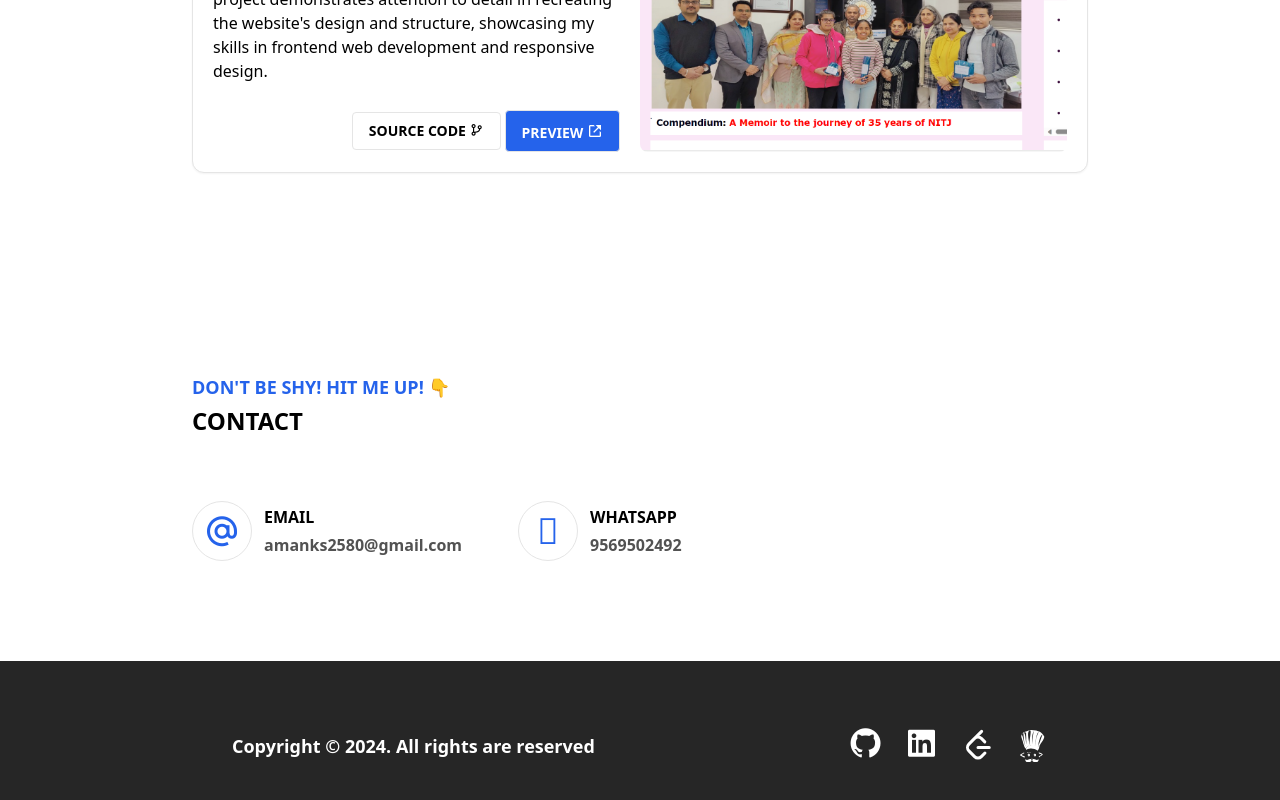
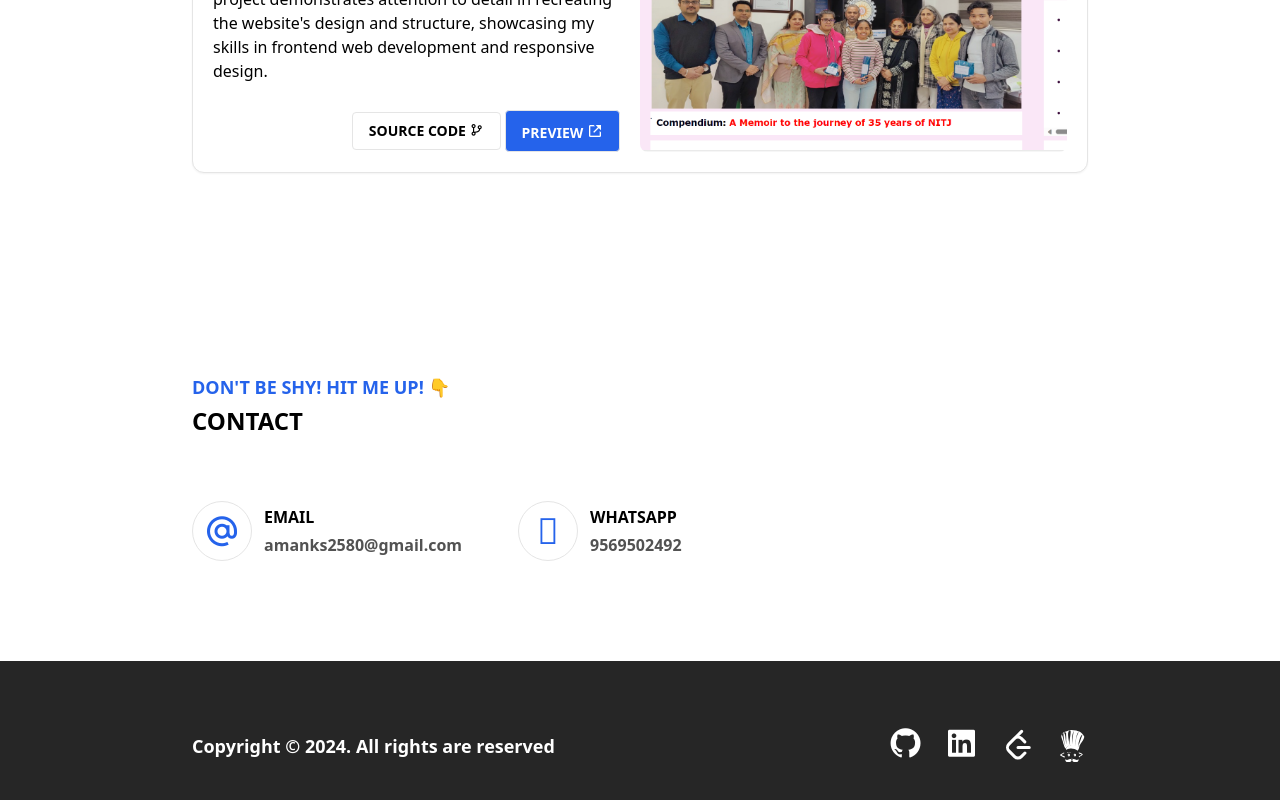
Before and after one commit to Codinewbie/portfolio, a React (Vite) app: page / in a window 1280 px wide. Shown: the part 2065-2865 px from the top of the page. Built offline with nearby package versions, Linux system fonts and the light colour scheme; what tailwind-clip-path would draw is missing.

Commit message:
padding at the footer

```diff
--- a/src/components/Footer.jsx
+++ b/src/components/Footer.jsx
@@ -4,8 +4,8 @@ const Footer = () => {
   return (
 
 
-    <div className = "bg-neutral-800 flex justify-center">
-      <div className = "max-w-4xl text-white py-16 flex justify-between w-full gap-14  items-center  flex-col md:flex-row  px-7 md:px-10 ">
+    <div className = "bg-neutral-800 flex justify-center px-7 ">
+      <div className = "max-w-4xl text-white py-16 flex justify-between w-full gap-14  items-center  flex-col md:flex-row ">
 
         <div>
         <p className="md:text-lg font-bold">
```
Also changed, not shown: src/App.jsx (line endings or trailing spaces).
